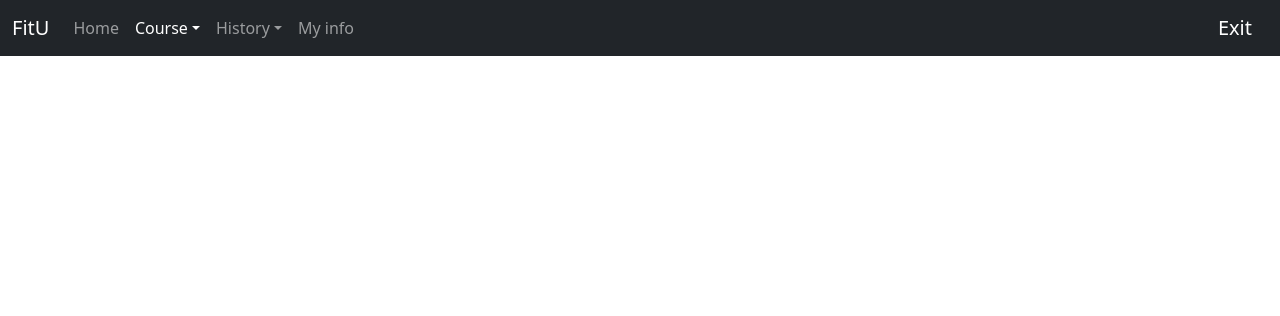
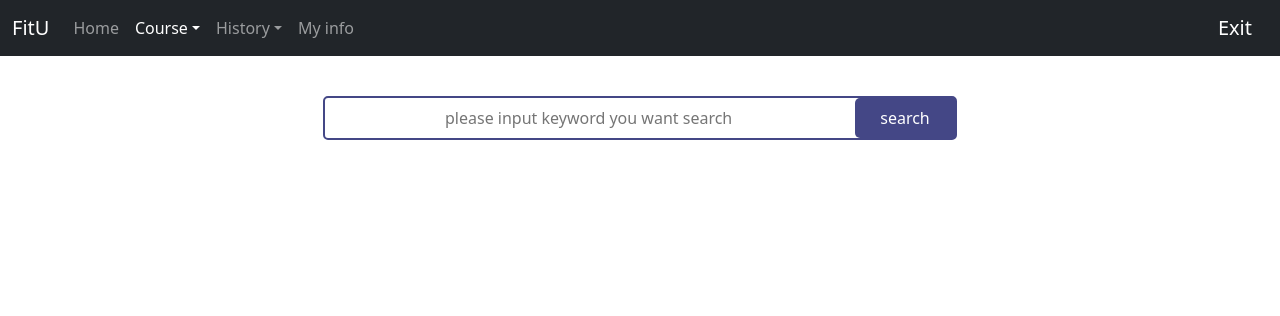
Before and after one commit to Js49/FitU, a Flask app: page /user_course in a window 1280 px wide. Shown: the top 316 px of the page. Run offline with Flask 2, Linux system fonts and the light colour scheme; data that the repository does not hold is empty.

Commit message:
add search function

```diff
--- a/db_select.py
+++ b/db_select.py
@@ -129,3 +129,16 @@ class db_select:
         sql = "select * from user_info where uid='%d'" % int(self.id)
         res = conn().conn_one(sql)
         return res
+
+    def find_course(self, value):
+        self.value = value
+        sql = "select * from course_info where description like '%%%s%%'" % self.value
+        res = conn().conn_mul(sql)
+        return res
+
+    def find_my_course(self, value, uid):
+        self.uid = uid
+        self.value = value
+        sql = "select * from course_info where description like '%%%s%%' and uid ='%d'" % (self.value, int(self.uid))
+        res = conn().conn_mul(sql)
+        return res
--- a/main.py
+++ b/main.py
@@ -232,6 +232,7 @@ def f_record_submit():
     user().insert_food_record(uid, date, name, energy, gram)
     return "<script>alert('success insert');location.href='/user_add_events';</script>"
 
+
 @app.route('/del_e_post/<rid>', methods=['POST', 'GET'])
 def del_e_post(rid):
     user().del_e_post(rid)
@@ -242,6 +243,7 @@ def del_e_post(rid):
 def del_f_post(rid):
     user().del_f_post(rid)
     return redirect('/userMain')
+
 
 @app.route('/user_course', methods=['POST', 'GET'])
 def user_course():
@@ -281,7 +283,7 @@ def del_mycourse(cid):
 @app.route('/user_courseDetail/<cid>', methods=['POST', 'GET'])
 def user_course_detail(cid):
     title, c_type, description, v_file = user().show_course_detail(cid)
-    return render_template('courseDetail.html', title=title, c_type=c_type, description=description, v_file=v_file)
+    return render_template('courseDetail.html', cid=cid, title=title, c_type=c_type, description=description, v_file=v_file)
 
 
 @app.route('/user_info', methods=['POST', 'GET'])
@@ -292,6 +294,27 @@ def user_info():
     # return render_template('userMyinfo.html')
     return render_template('userMyinfo.html', username=username, res=res)
 
+
+@app.route('/search', methods=['POST', 'GET'])
+def search():
+    value = request.args.get("value", type=str)
+    if not value:
+        data = db_select().show_course()
+        return render_template('course.html', data=data)
+    else:
+        data = db_select().find_course(value)
+        return render_template('course.html', data=data)
+
+@app.route('/search_my', methods=['POST', 'GET'])
+def search_my():
+    global uid
+    value = request.args.get("value", type=str)
+    if not value:
+        data = user().show_my_course(uid)
+        return render_template('myCourse.html', data=data)
+    else:
+        data = db_select().find_my_course(value,uid)
+        return render_template('myCourse.html', data=data)
 
 @app.route('/user_info_submit', methods=['POST', 'GET'])
 def user_info_submit():
--- a/templates/course.html
+++ b/templates/course.html
@@ -35,6 +35,48 @@
         margin-top:10px;
     }
 
+    .searchbox {
+  position: relative;
+  z-index: 1;
+  clear: both;
+  width: 630px;
+  height: 40px;
+  margin: 40px auto 50px;
+  border: 2px solid #444786;
+  border-radius: 5px 5px 5px 5px;
+  box-sizing: content-box;
+}
+
+.searchbox .import {
+  width: 426px;
+  height: 40px;
+  margin-left: 100px;
+  padding-left: 20px;
+  border: none;
+  outline: none;
+}
+.searchbox .btn-search {
+  position: absolute;
+  right: 0;
+  width: 100px;
+  height: 40px;
+  color: #fff;
+  background-color: #444786;
+  border: 0;
+  border-radius: 5px 0 0 5px;
+}
+
+.content {
+    position: relative;
+    top:-80px;
+    left: 10%;
+}
+
+.mysearch {
+    height: 160px;
+}
+
+
     </style>
 </head>
 <body>
@@ -55,6 +97,7 @@
                     <a class="nav-link dropdown-toggle active" href="/user_course" data-bs-toggle="dropdown"
                        aria-expanded="false">Course</a>
                     <ul class="dropdown-menu">
+                        <li><a class="dropdown-item" href="/user_course">Course</a></li>
                         <li><a class="dropdown-item" href="/my_course">My course</a></li>
                     </ul>
 
@@ -81,6 +124,15 @@
     </div>
 </nav>
 
+<div class="mysearch">
+    <div class="searchbox">
+        <form class="myform" action="/search" method="GET">
+            <input type="text" name="value" id="searchPlaceholder" class="import"
+                   placeholder="please input keyword you want search">
+            <input type="submit" value="search" class="btn-search">
+        </form>
+    </div>
+</div>
 
 <div class="content">
     {% for i in data %}
@@ -93,9 +145,10 @@
         <div class="ifo">
             <div class="ifo2">
                 <a href="/user_courseDetail/{{i[0]}}" target="_blank">
-                    <button class="btn btn-primary" style="margin-top:5px;">Name:{{i[1]}}</button>
-                    <button class="btn btn-primary" style="margin-top:5px;">Type:{{i[3]}}</button>
+                    <p>Name:{{i[1]}}</p>
                 </a>
+                <p>Type:{{i[3]}}</p>
+
                 <a href="/add_myCourse/{{i[0]}}">
                     <button class="btn btn-danger" style="margin-top:5px;" id="btn_add">Add to mine</button>
                 </a>
--- a/templates/courseDetail.html
+++ b/templates/courseDetail.html
@@ -42,6 +42,7 @@
                     <a class="nav-link dropdown-toggle active" href="/user_course" data-bs-toggle="dropdown"
                        aria-expanded="false">Course</a>
                     <ul class="dropdown-menu">
+                        <li><a class="dropdown-item" href="/user_course">Course</a></li>
                         <li><a class="dropdown-item" href="/my_course">My course</a></li>
                     </ul>
 
--- a/templates/history_exercise.html
+++ b/templates/history_exercise.html
@@ -39,6 +39,7 @@
                     <a class="nav-link dropdown-toggle" href="/user_course" data-bs-toggle="dropdown"
                        aria-expanded="false">Course</a>
                     <ul class="dropdown-menu">
+                        <li><a class="dropdown-item" href="/user_course">Course</a></li>
                         <li><a class="dropdown-item" href="/my_course">My course</a></li>
                     </ul>
 
--- a/templates/history_food.html
+++ b/templates/history_food.html
@@ -39,6 +39,7 @@
                     <a class="nav-link dropdown-toggle" href="/user_course" data-bs-toggle="dropdown"
                        aria-expanded="false">Course</a>
                     <ul class="dropdown-menu">
+                        <li><a class="dropdown-item" href="/user_course">Course</a></li>
                         <li><a class="dropdown-item" href="/my_course">My course</a></li>
                     </ul>
 
--- a/templates/record.html
+++ b/templates/record.html
@@ -39,6 +39,7 @@
                     <a class="nav-link dropdown-toggle" href="/user_course" data-bs-toggle="dropdown"
                        aria-expanded="false">Course</a>
                     <ul class="dropdown-menu">
+                        <li><a class="dropdown-item" href="/user_course">Course</a></li>
                         <li><a class="dropdown-item" href="/my_course">My course</a></li>
                     </ul>
 
--- a/templates/userMain.html
+++ b/templates/userMain.html
@@ -40,6 +40,7 @@
                     <a class="nav-link dropdown-toggle" href="/user_course" data-bs-toggle="dropdown"
                        aria-expanded="false">Course</a>
                     <ul class="dropdown-menu">
+                        <li><a class="dropdown-item" href="/user_course">Course</a></li>
                         <li><a class="dropdown-item" href="/my_course">My course</a></li>
                     </ul>
 
--- a/templates/userMyinfo.html
+++ b/templates/userMyinfo.html
@@ -48,6 +48,7 @@
                     <a class="nav-link dropdown-toggle" href="/user_course" data-bs-toggle="dropdown"
                        aria-expanded="false">Course</a>
                     <ul class="dropdown-menu">
+                        <li><a class="dropdown-item" href="/user_course">Course</a></li>
                         <li><a class="dropdown-item" href="/my_course">My course</a></li>
                     </ul>
 
```
Also changed, not shown: templates/myCourse.html (+54 -2 lines).
